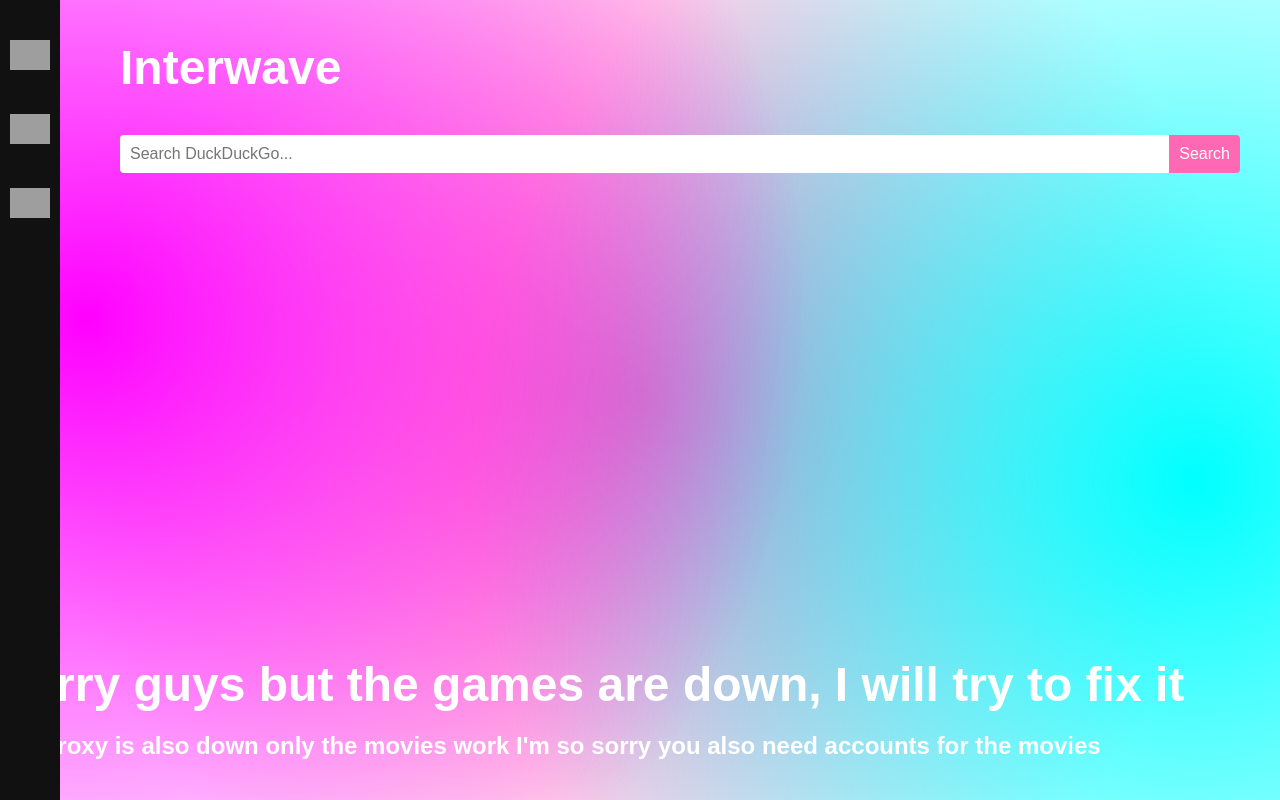
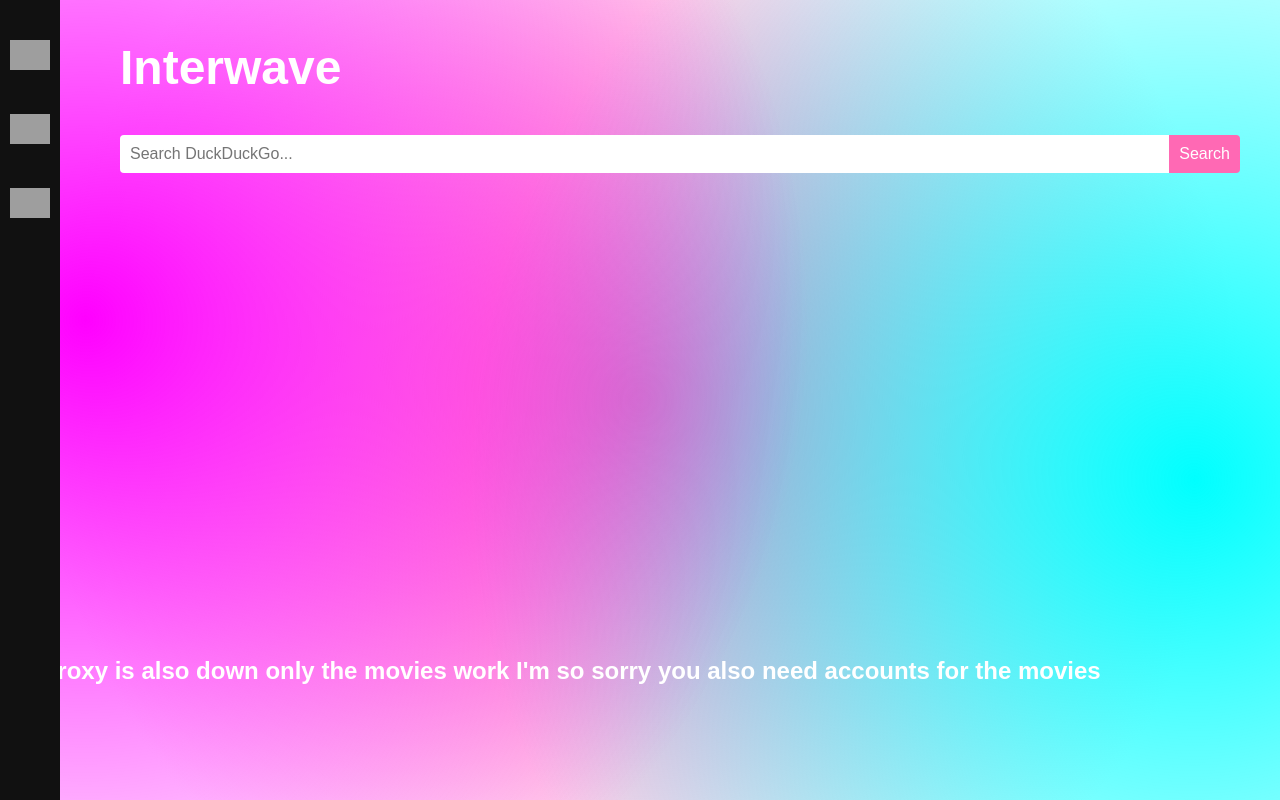
Before and after one commit to Jesse-wessy/betty_thesite, a plain HTML site: page index.html in a window 1280 px wide. Drawn offline with Linux system fonts and the light colour scheme; grey boxes are pictures that could not be loaded.

Commit message:
Update index.html

```diff
--- a/index.html
+++ b/index.html
@@ -155,5 +155,4 @@ function openTile(url,iframeId){
 
 </body>
 </html>
-<h1>sorry guys but the games are down, I will try to fix it<h1>
 <h2> the proxy is also down only the movies work I'm so sorry you also need accounts for the movies<h2>
```
